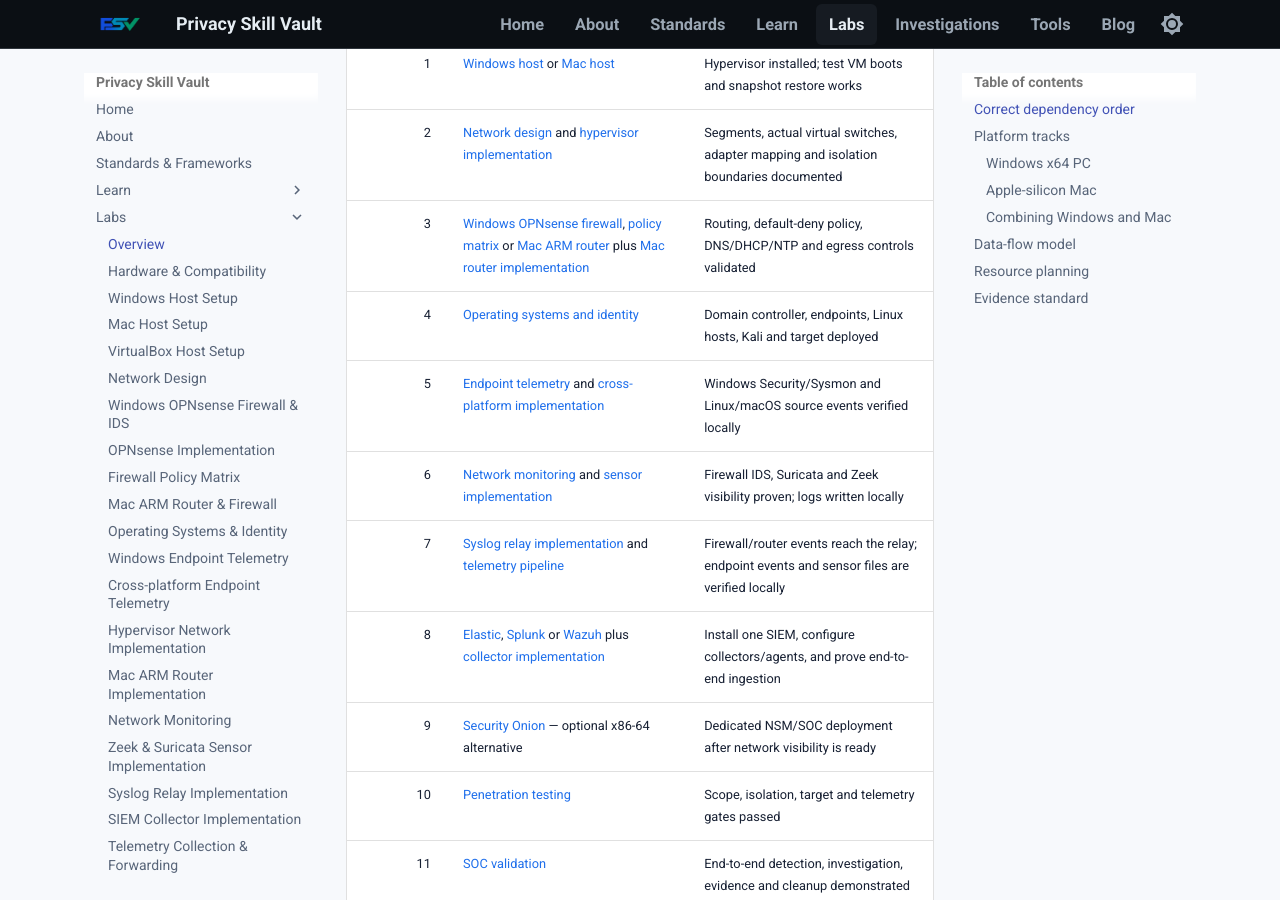
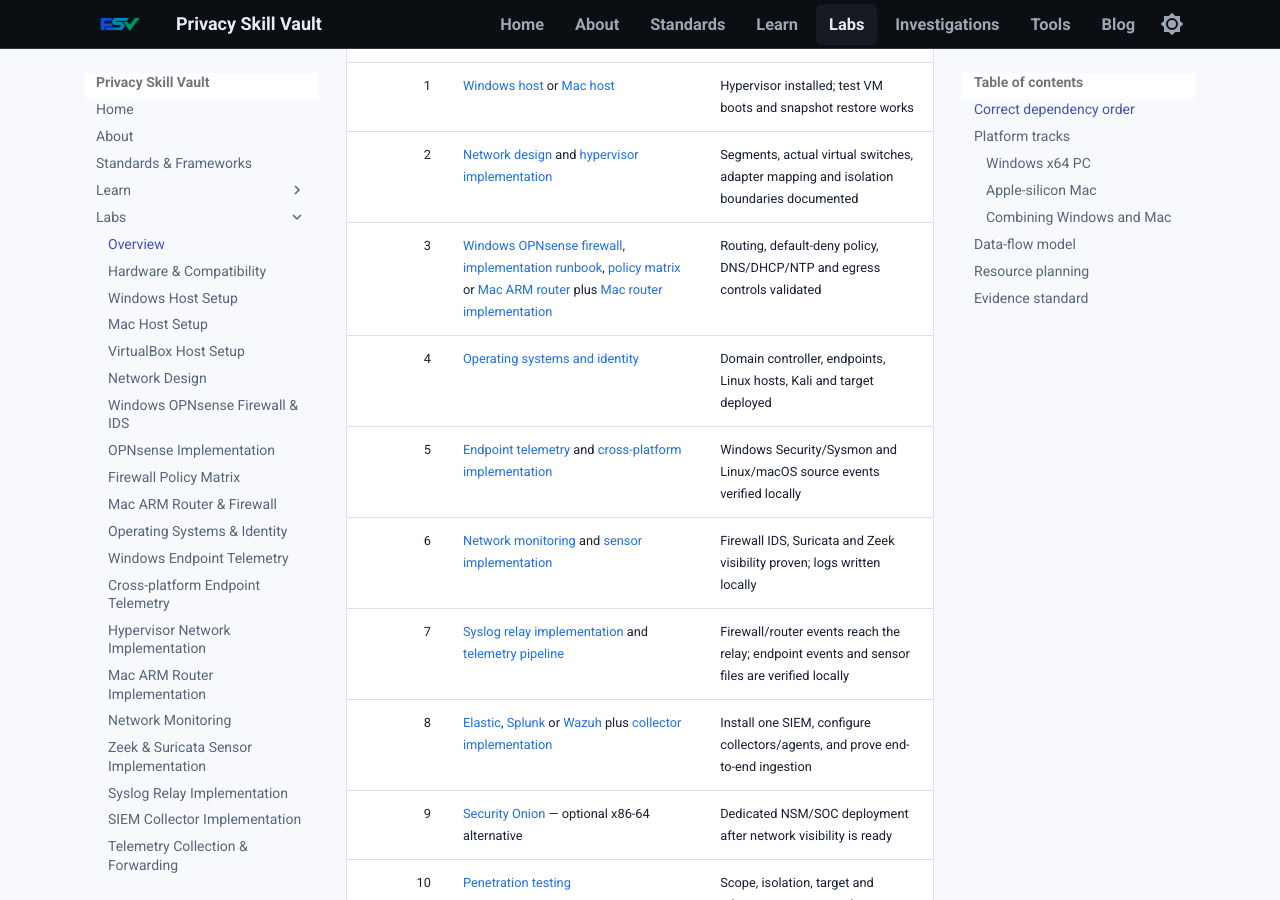
Before and after one commit to PrivacySkillVault/privacyskillvault.github.io, an MkDocs documentation site: the page built from docs/labs/index.md, in a window 1280 px wide and 900 px high, scrolled down 596 px. Built offline with MkDocs 1.6.1 and Material for MkDocs 9.7.7, drawn with Linux system fonts in a browser that asks for light colours.

Commit message:
Add OPNsense implementation guide to Labs navigation

```diff
--- a/docs/labs/index.md
+++ b/docs/labs/index.md
@@ -13,7 +13,7 @@
 | 0 | [Hardware and compatibility](requirements.md) | Host architecture, RAM, storage, guest and product support recorded |
 | 1 | [Windows host](platform-windows.md) or [Mac host](platform-macos.md) | Hypervisor installed; test VM boots and snapshot restore works |
 | 2 | [Network design](network-design.md) and [hypervisor implementation](hypervisor-network-implementation.md) | Segments, actual virtual switches, adapter mapping and isolation boundaries documented |
-| 3 | [Windows OPNsense firewall](firewall-routing.md), [policy matrix](firewall-policy-matrix.md) or [Mac ARM router](mac-arm-routing.md) plus [Mac router implementation](mac-arm-router-implementation.md) | Routing, default-deny policy, DNS/DHCP/NTP and egress controls validated |
+| 3 | [Windows OPNsense firewall](firewall-routing.md), [implementation runbook](opnsense-implementation.md), [policy matrix](firewall-policy-matrix.md) or [Mac ARM router](mac-arm-routing.md) plus [Mac router implementation](mac-arm-router-implementation.md) | Routing, default-deny policy, DNS/DHCP/NTP and egress controls validated |
 | 4 | [Operating systems and identity](operating-systems.md) | Domain controller, endpoints, Linux hosts, Kali and target deployed |
 | 5 | [Endpoint telemetry](windows-endpoint-telemetry.md) and [cross-platform implementation](endpoint-telemetry-implementation.md) | Windows Security/Sysmon and Linux/macOS source events verified locally |
 | 6 | [Network monitoring](network-monitoring.md) and [sensor implementation](network-sensor-implementation.md) | Firewall IDS, Suricata and Zeek visibility proven; logs written locally |
```
